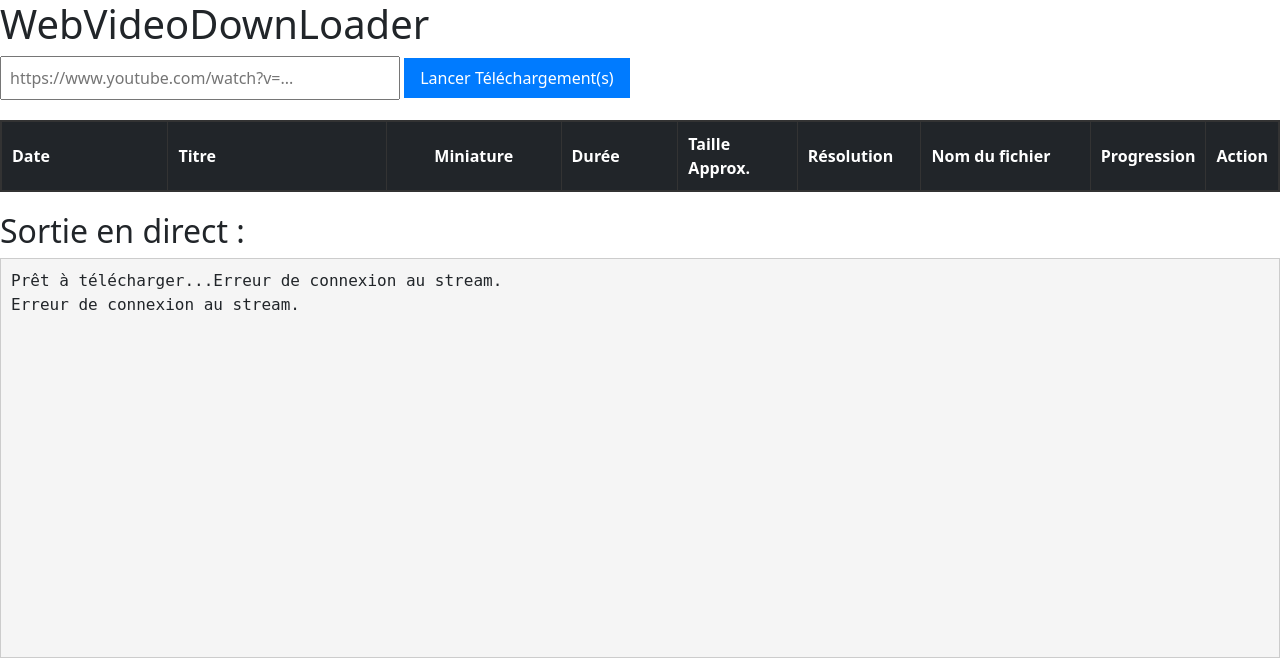
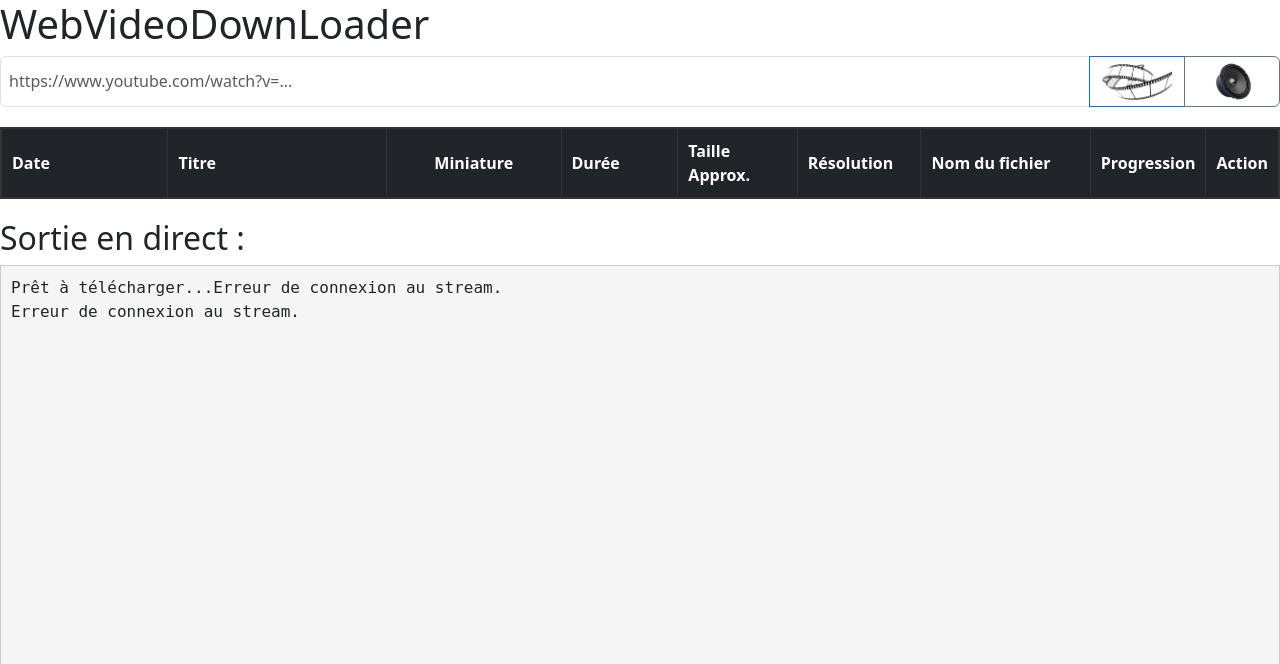
Before and after one commit to V1rtuaW0rld/yt-dlp, a Flask app: page / in a window 1280 px wide. Shown: the top 664 px of the page. Run offline with Flask 3, Linux system fonts and the light colour scheme; data that the repository does not hold is empty.

Commit message:
ajout des images videos et son à la place du bouton de DL

```diff
--- a/templates/index.html
+++ b/templates/index.html
@@ -10,8 +10,15 @@
 <body>
     <h1>WebVideoDownLoader</h1>
     <form id="download-form" action="/download" method="POST">
-        <input type="text" id="url" name="url" placeholder="https://www.youtube.com/watch?v=..." required>
-        <button type="submit">Lancer Téléchargement(s)</button>
+        <div class="input-group mb-3">
+            <input type="text" id="url" name="url" class="form-control" placeholder="https://www.youtube.com/watch?v=..." required>
+            <button type="submit" class="btn btn-outline-primary">
+                <img src="{{ url_for('static', filename='images/video.png') }}" alt="Lancer Téléchargement Vidéo" style="max-width: 70px; max-height: 50px; vertical-align: middle;">
+            </button>
+            <button type="submit" form="download-form-audio" class="btn btn-outline-secondary">
+                <img src="{{ url_for('static', filename='images/sound.png') }}" alt="Lancer Téléchargement Audio" style="max-width: 70px; max-height: 50px; vertical-align: middle;">
+            </button>
+        </div>
     </form>
 
     <table id="video-table" class="table table-striped table-bordered">
@@ -25,7 +32,7 @@
                 <th>Résolution</th>
                 <th>Nom du fichier</th>
                 <th>Progression</th>
-                <th>Action</th> <!-- Nouvelle colonne -->
+                <th>Action</th>
             </tr>
         </thead>
         <tbody id="video-table-body"></tbody>
```
Also changed, not shown: data/bdd.sqlite, static/images/sound.png (added), static/images/video.png (added), 2 other files.
